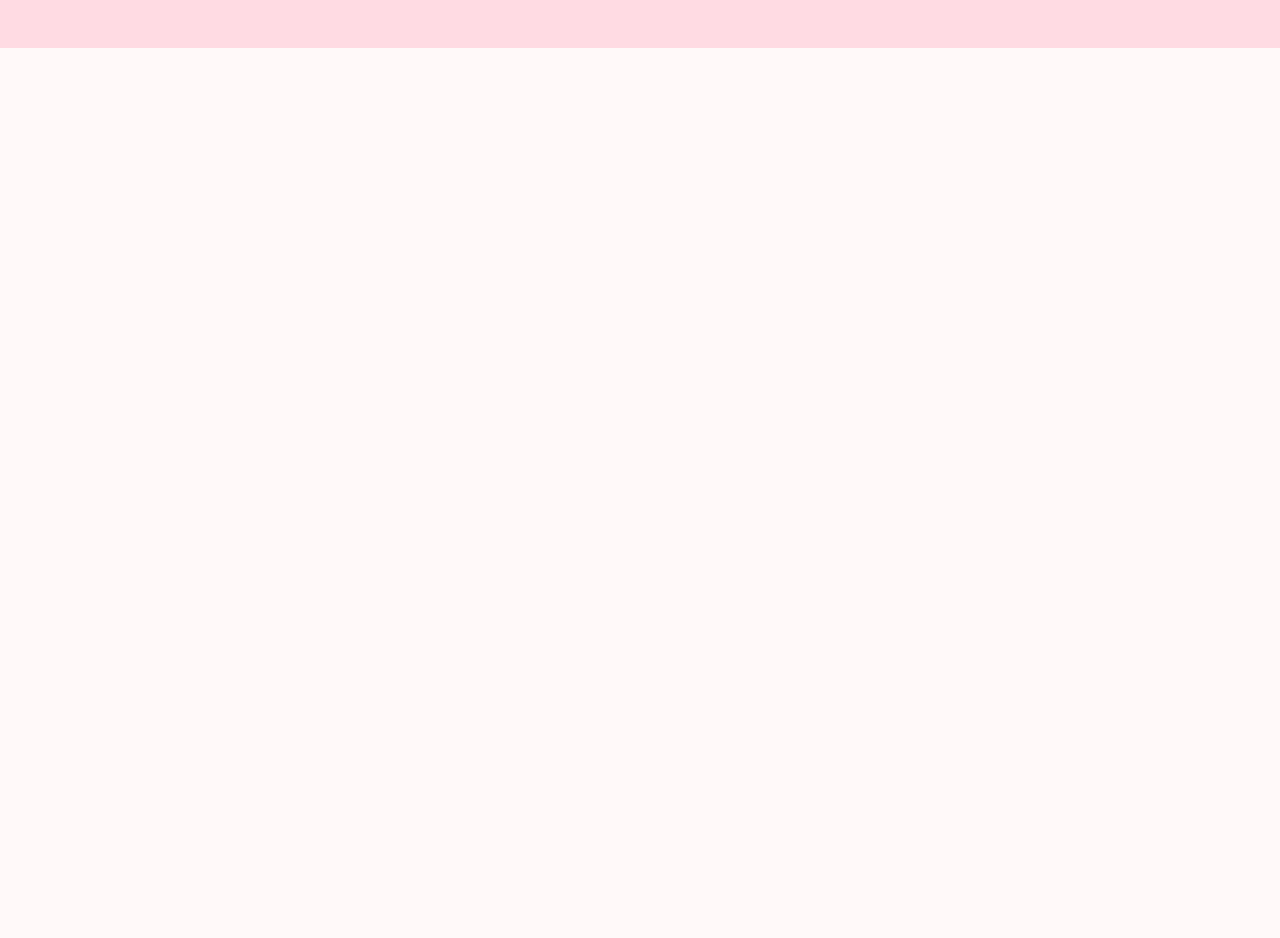
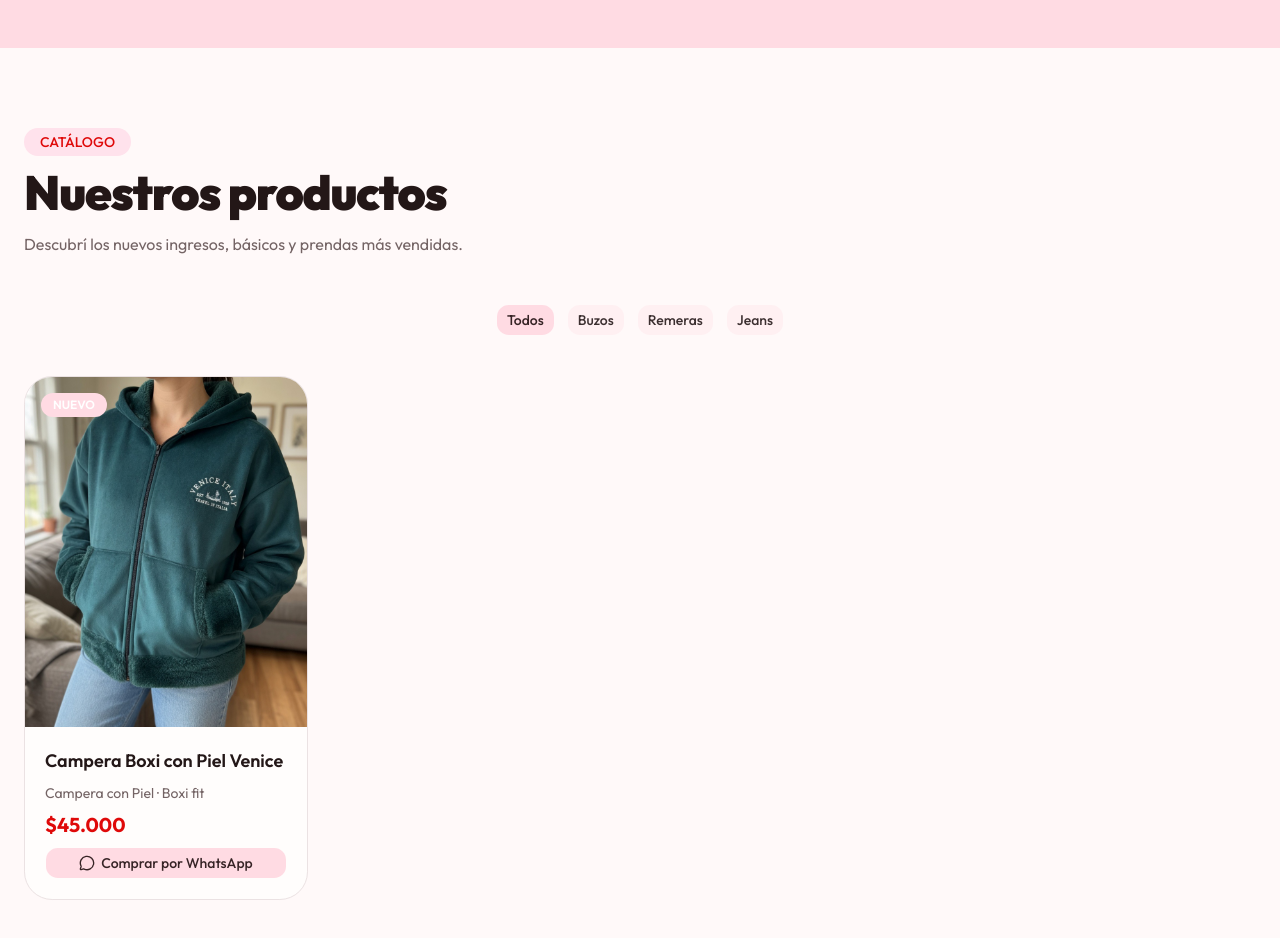
Before and after one commit to francocasafus22/catalogo-web, a Next.js app in the folder frontend/: page / in a window 1280 px wide. Shown: the part 660-1598 px from the top of the page. Before the commit the page ends 800 px from the top, so only its background shows below. Built offline with nearby package versions, Linux system fonts and the light colour scheme.

Commit message:
products section

```diff
--- a/frontend/app/page.tsx
+++ b/frontend/app/page.tsx
@@ -1,4 +1,5 @@
 import Navbar from "@/components/Navbar";
+import ProductCard from "@/components/product-card";
 import { Button } from "@/components/ui/button";
 import { MessageCircle } from "lucide-react";
 import Image from "next/image";
@@ -32,7 +33,7 @@ export default function Home() {
                 size="lg"
                 className="bg-[#df0909] text-white hover:bg-[#c40808]"
               >
-                Ver catálogo
+                <a href="#products">Ver catálogo</a>
               </Button>
 
               <Button
@@ -49,9 +50,52 @@ export default function Home() {
         </div>
       </section>
 
-      <main className="flex-1 p-4">
-        {/* Productos */}
-      </main>
+      <main className="flex-1 bg-background px-6 py-20">
+  <section className="mx-auto max-w-7xl" id="products">
+
+    {/* HEADER */}
+    <div className="mb-12 flex flex-col ">
+      <span className="mb-3 rounded-full w-fit bg-[#ffe2ec] px-4 py-1 text-sm font-medium text-[#df0909]">
+        CATÁLOGO
+      </span>
+
+      <h2 className="text-4xl font-black tracking-tight md:text-5xl">
+        Nuestros productos
+      </h2>
+
+      <p className="mt-4 max-w-2xl text-muted-foreground">
+        Descubrí los nuevos ingresos, básicos y prendas más vendidas.
+      </p>
+    </div>
+
+    {/* FILTERS */}
+    <div className="mb-10 flex flex-wrap items-center justify-center gap-3">
+      <Button variant="default">
+        Todos
+      </Button>
+
+      <Button variant="secondary">
+        Buzos
+      </Button>
+
+      <Button variant="secondary">
+        Remeras
+      </Button>
+
+      <Button variant="secondary">
+        Jeans
+      </Button>
+    </div>
+
+    {/* PRODUCTS GRID */}
+    <div className="grid gap-8 sm:grid-cols-2 lg:grid-cols-3 xl:grid-cols-4">
+
+      <ProductCard />
+
+      {/* DUPLICAR CARDS */}
+    </div>
+  </section>
+</main>
     </div>
   );
 }
--- /dev/null
+++ b/frontend/components/product-card.tsx
@@ -0,0 +1,46 @@
+import Image from "next/image"
+import { Button } from "./ui/button"
+import { MessageCircle } from "lucide-react"
+
+export default function ProductCard() {
+  return (
+    <article className="group overflow-hidden rounded-3xl border bg-card transition-all hover:scale-102 cursor-pointer duration-250 hover:shadow-2xl ">
+
+        {/* IMAGE */}
+        <div className="relative h-[350px] overflow-hidden">
+
+          <Image
+            src="/campera.png"
+            alt="Campera Boxi con Piel"
+            fill
+            className="object-cover"
+          />
+
+          {/* BADGE */}
+          <span className="absolute left-4 top-4 rounded-full bg-primary px-3 py-1 text-xs font-semibold text-white">
+            NUEVO
+          </span>
+        </div>
+
+        {/* CONTENT */}
+        <div className="p-5">
+
+          <div className="mb-2 flex items-start justify-between gap-4">
+            <h3 className="text-lg font-semibold">
+              Campera Boxi con Piel Venice
+            </h3>
+          </div>
+          <p className="text-sm mb-2 text-muted-foreground">
+            Campera con Piel · Boxi fit
+          </p>
+            <span className="font-bold text-xl text-brand-red">
+              $45.000
+            </span>
+          <Button className="w-full mt-2 hover:bg-primary/80 transition-colors duration-150 cursor-pointer">
+            <MessageCircle />
+            Comprar por WhatsApp
+          </Button>
+        </div>
+      </article>
+  )
+}
```
Also changed, not shown: frontend/public/campera-mesa.jpg (added), frontend/public/campera.png (added).
